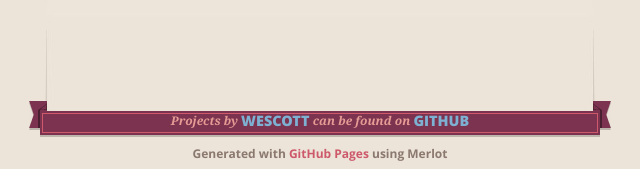
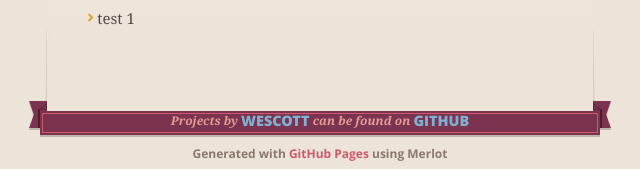
Before and after one commit to wescott/wescott.github.com, a plain HTML site: page index.html in a window 1280 px wide. Shown: the part 315-484 px from the top of the page, 320-960 px from the left. Drawn offline with nearby package versions, Linux system fonts and the light colour scheme.

Commit message:
Add test list to see if change at github.com happens at github.io

```diff
--- a/index.html
+++ b/index.html
@@ -46,8 +46,10 @@
 
       <section id="main_content">
         <h1>wescott.github.com</h1>
-
-<p>Mike Wescott</p>
+        <p>Mike Wescott</p>
+        <ul>
+            <li>test 1</li>
+        </ul>
       </section>
 
       <footer>
```
